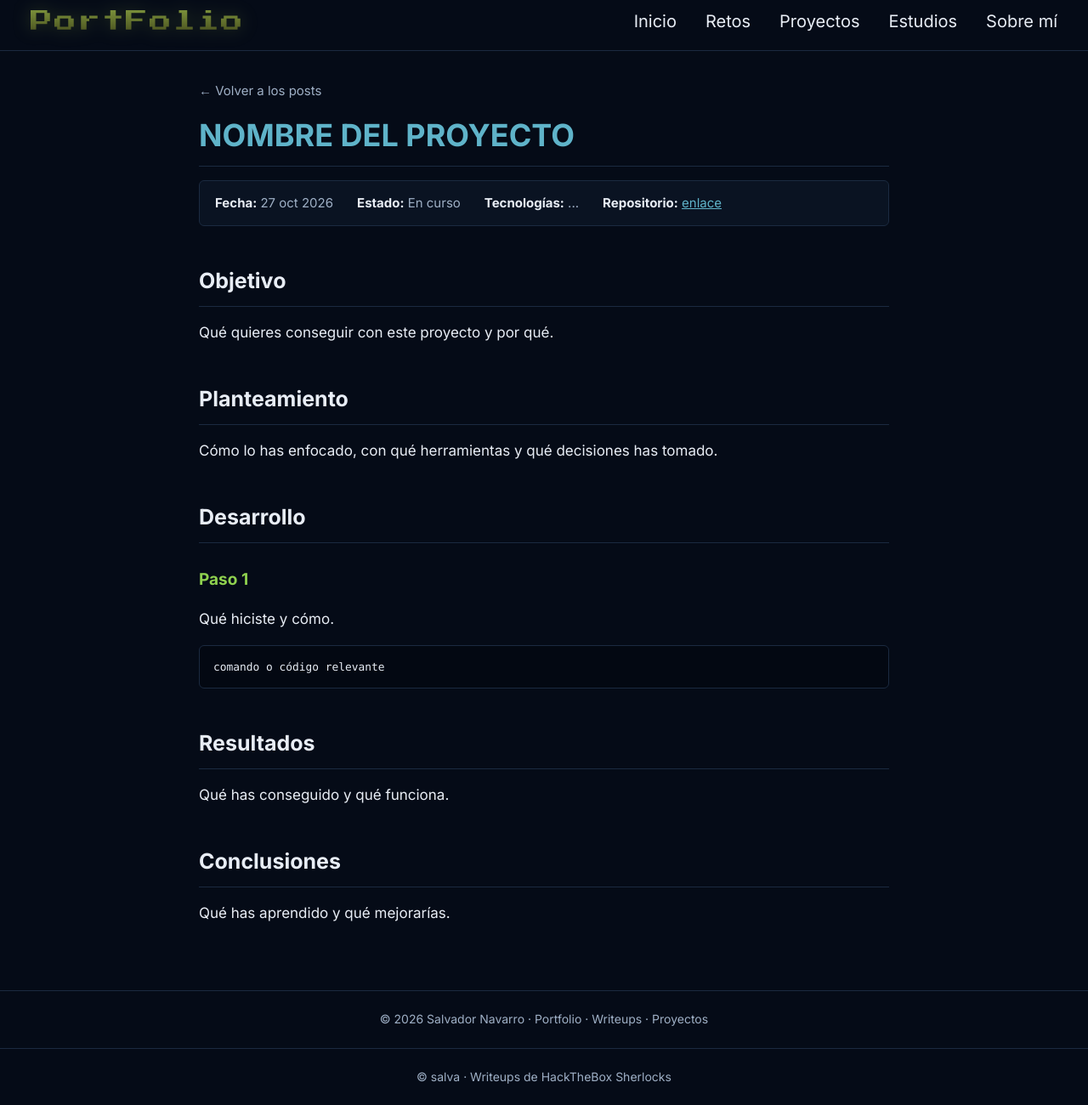
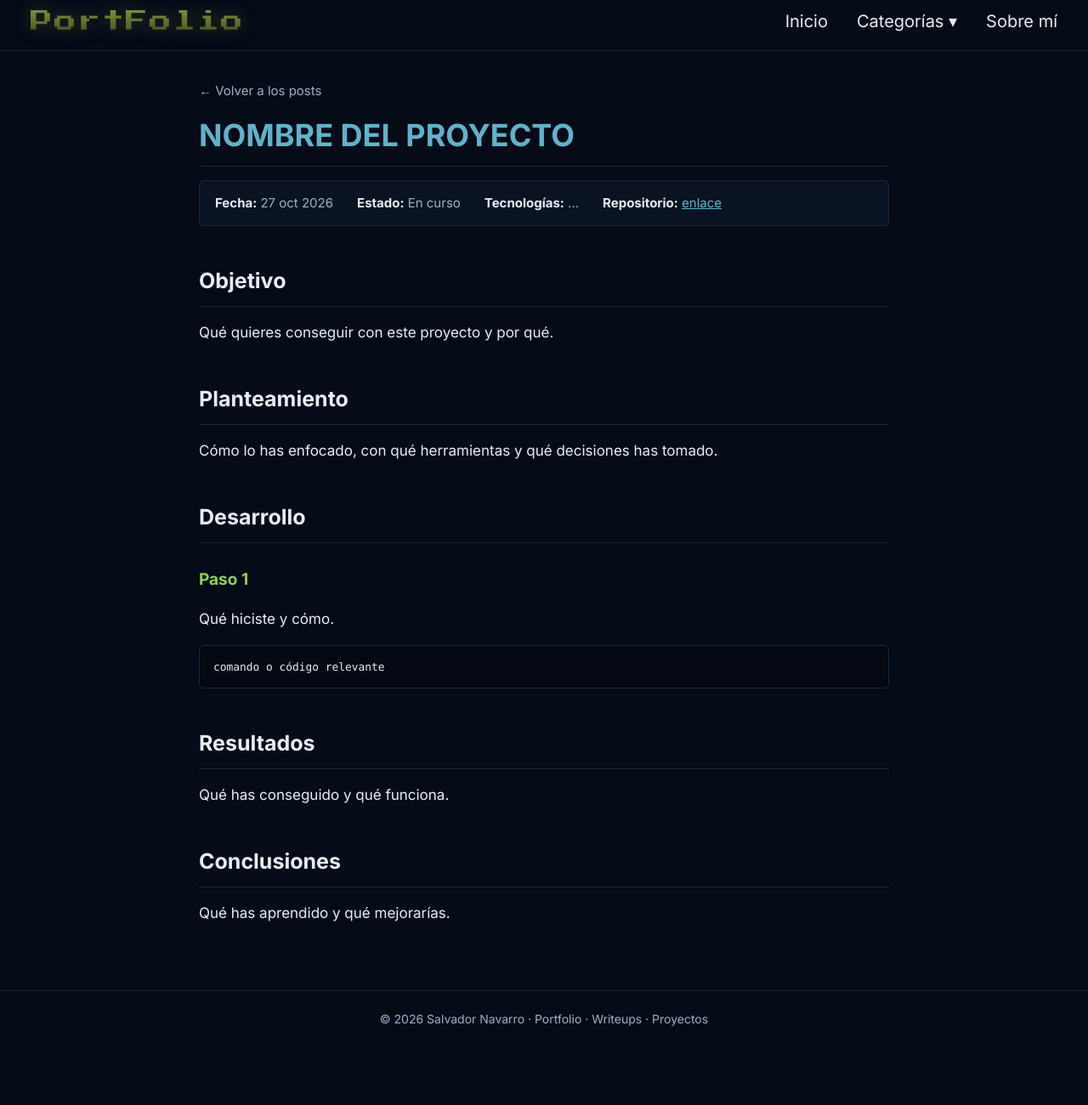
Before and after one commit to SalvaDN/SalvaDN.github.io, a plain HTML site: page proyectos/plantilla_proyectos.html in a window 1280 px wide. Shown: the part 9-1309 px from the top of the page at 85% size. After the commit the page ends 1242 px from the top, so only its background shows below. Drawn offline with Linux system fonts and the light colour scheme.

Commit message:
Enhance HTML structure with meta tag and dropdown menu
Added a description meta tag and reorganized the navigation menu into a dropdown format.

```diff
--- a/proyectos/plantilla_proyectos.html
+++ b/proyectos/plantilla_proyectos.html
@@ -14,6 +14,7 @@
 <!-- Opcionales: imagen (sustituye toda la tarjeta), icono (sustituye el círculo) y borrador -->
 <!-- <meta name="post:imagen" content="img/proyecto.png"> -->
 <!-- <meta name="post:borrador" content="si"> -->
+<meta name="description" content="Writeup de Salvador Navarro.">
 <link rel="preconnect" href="https://fonts.googleapis.com">
 <link href="https://fonts.googleapis.com/css2?family=Press+Start+2P&family=Inter:wght@400;600;700&display=swap" rel="stylesheet">
 <!-- Las rutas llevan ../ porque esta página está dentro de retos/ -->
@@ -26,9 +27,14 @@
   <a class="logo" href="../index.html">PortFolio</a>
   <nav>
     <a href="../index.html">Inicio</a>
-    <a href="../index.html?tipo=Reto">Retos</a>
-    <a href="../index.html?tipo=Proyecto">Proyectos</a>
-    <a href="../index.html?tipo=Estudio">Estudios</a>
+    <div class="dd">
+      <a href="#" class="dd-t">Categorías ▾</a>
+      <div class="dd-m">
+        <a href="../index.html?tipo=Reto">Retos</a>
+        <a href="../index.html?tipo=Proyecto">Proyectos</a>
+        <a href="../index.html?tipo=Estudio">Estudios</a>
+      </div>
+    </div>
     <a href="../sobremi/sobremi.html">Sobre mí</a>
   </nav>
 </header>
@@ -73,9 +79,3 @@
 <script>document.getElementById("year").textContent = new Date().getFullYear();</script>
 </body>
 </html>
-
-
-<footer>© <span id="year"></span> salva · Writeups de HackTheBox Sherlocks</footer>
-<script>document.getElementById("year").textContent = new Date().getFullYear();</script>
-</body>
-</html>
```
